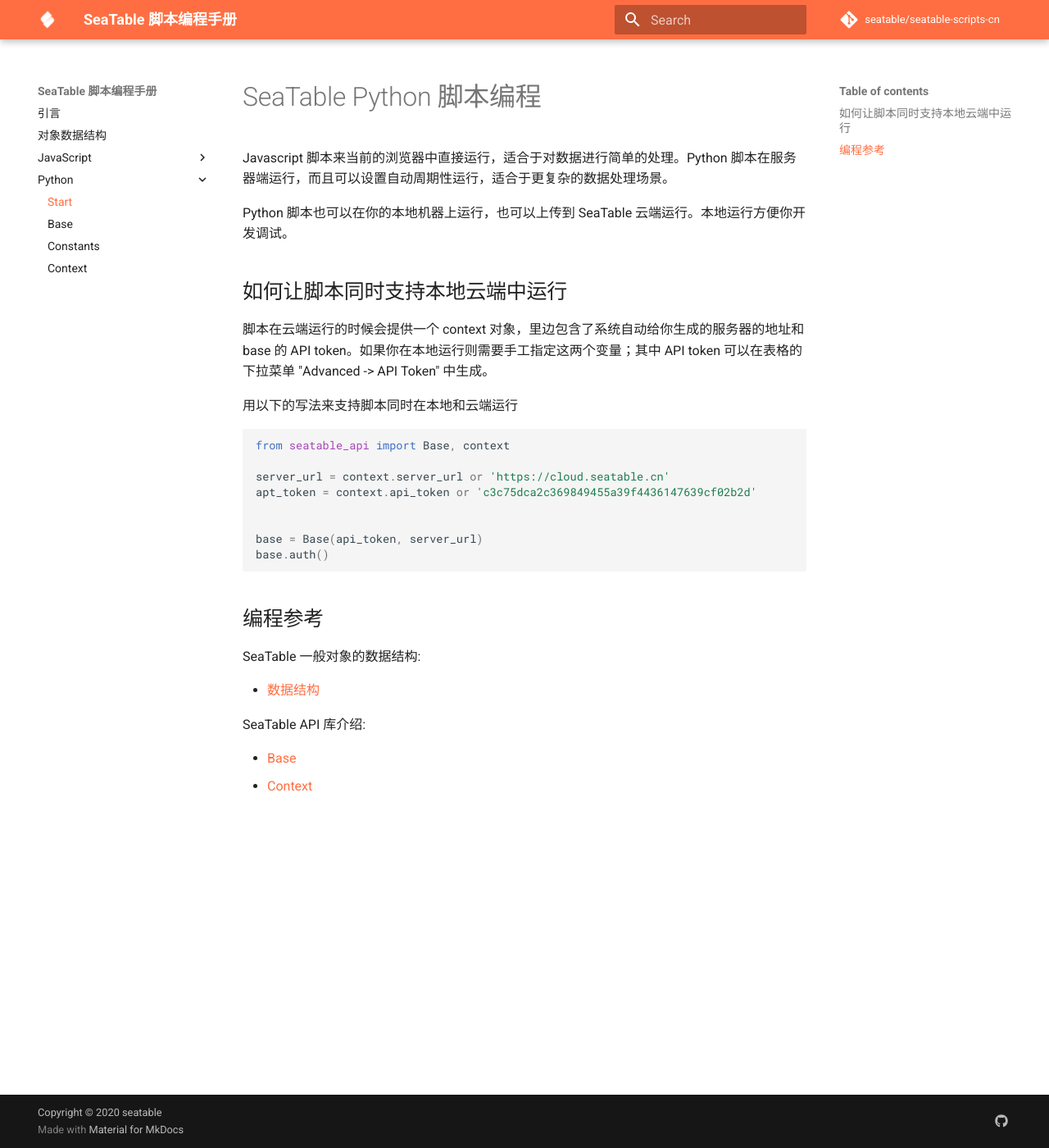
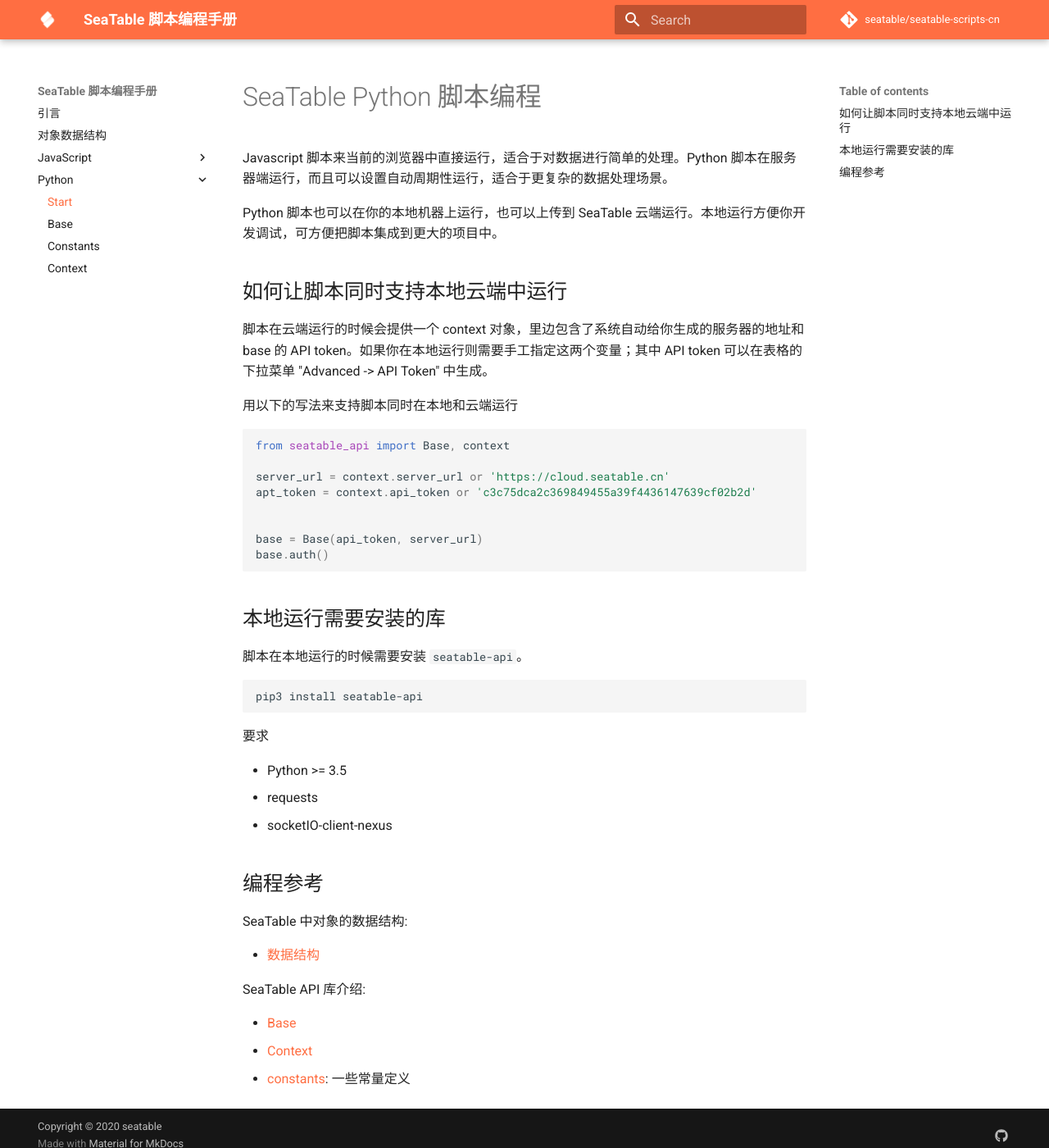
Before and after one commit to seatable/seatable-scripts-cn, an MkDocs documentation site: the page built from manual/python/README.md, in a window 1280 px wide and 1400 px high. Shown: the whole window at 82% size. Built offline with MkDocs 1.6.1 and Material for MkDocs 9.7.7, drawn with Linux system fonts in a browser that asks for light colours; comment, search, counter and statistics services are not loaded.

Commit message:
Update document

````diff
--- a/manual/python/README.md
+++ b/manual/python/README.md
@@ -2,7 +2,7 @@
 
 Javascript 脚本来当前的浏览器中直接运行，适合于对数据进行简单的处理。Python 脚本在服务器端运行，而且可以设置自动周期性运行，适合于更复杂的数据处理场景。
 
-Python 脚本也可以在你的本地机器上运行，也可以上传到 SeaTable 云端运行。本地运行方便你开发调试。
+Python 脚本也可以在你的本地机器上运行，也可以上传到 SeaTable 云端运行。本地运行方便你开发调试，可方便把脚本集成到更大的项目中。
 
 ## 如何让脚本同时支持本地云端中运行
 
@@ -21,10 +21,23 @@
 base.auth()
 ```
 
+## 本地运行需要安装的库
+
+脚本在本地运行的时候需要安装 `seatable-api`。
+
+```
+pip3 install seatable-api
+```
+
+要求
+
+* Python >= 3.5
+* requests
+* socketIO-client-nexus
 
 ## 编程参考
 
-SeaTable 一般对象的数据结构:
+SeaTable 中对象的数据结构:
 
 * [数据结构](../data-structure.md)
 
@@ -32,3 +45,4 @@
 
 * [Base](base.md)
 * [Context](context.md)
+* [constants](constants.md): 一些常量定义
````
